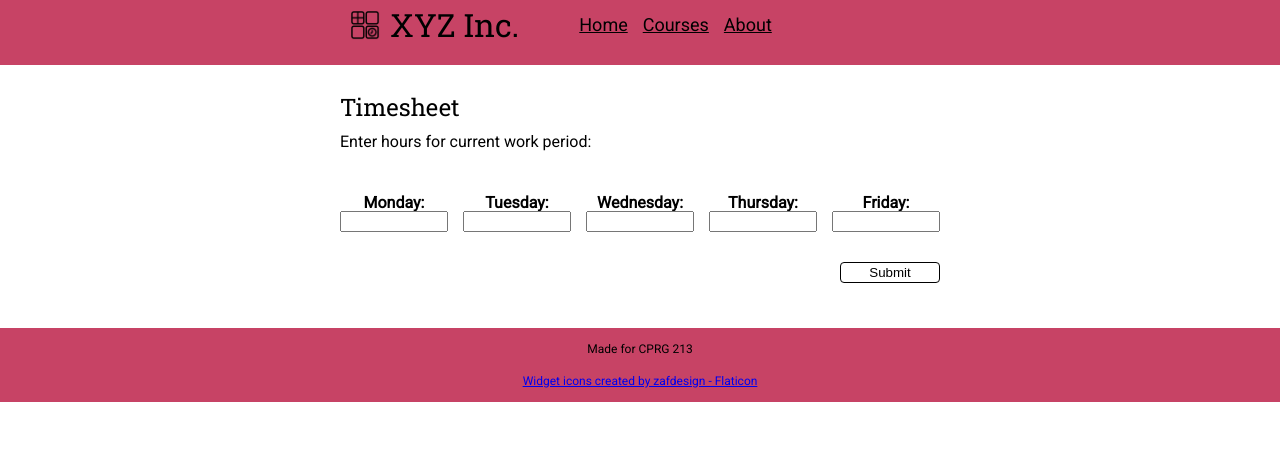
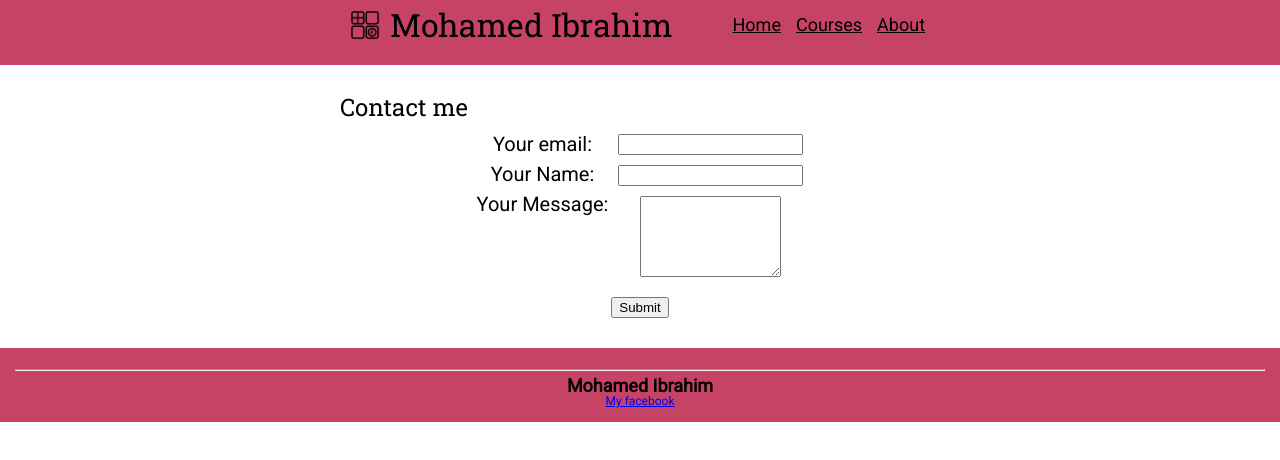
Before and after one commit to mfraht/MyWebsite, a plain HTML site: page about.html in a window 1280 px wide. Drawn offline with Linux system fonts and the light colour scheme.

Commit message:
conatct me

```diff
--- a/about.html
+++ b/about.html
@@ -4,7 +4,7 @@
     <meta charset="UTF-8" />
     <meta http-equiv="X-UA-Compatible" content="IE=edge" />
     <meta name="viewport" content="width=device-width, initial-scale=1.0" />
-    <title>XYZ Intranet - Timesheet</title>
+    <title>Mohamed Ibrahim</title>
     <link rel="stylesheet" href="styles/reset.css" />
     <link rel="stylesheet" href="styles/styles.css" />
     <link rel="preconnect" href="https://fonts.googleapis.com" />
@@ -18,7 +18,7 @@
     <header>
       <div class="fixed-width flex">
         <img src="images/logo.png" alt="widget logo" />
-        <h1>XYZ Inc.</h1>
+        <h1>Mohamed Ibrahim</h1>
         <nav>
           <h2 class="hidden">nav</h2>
           <ul class="flex">
@@ -31,47 +31,30 @@
     </header>
     <main class="fixed-width">
       <section class="timesheet-content">
-        <h2>Timesheet</h2>
-        <p>Enter hours for current work period:</p>
-        <form>
-          <div class="flex form_div">
-            <div>
-              <label for="date1">Monday:</label>
-              <input type="text" id="date1" />
-            </div>
-            <div>
-              <label for="date2">Tuesday:</label>
-              <input type="text" id="date2" />
-            </div>
-            <div>
-              <label for="date3">Wednesday:</label>
-              <input type="text" id="date3" />
-            </div>
-            <div>
-              <label for="date4">Thursday:</label>
-              <input type="text" id="date4" />
-            </div>
-            <div>
-              <label for="date5">Friday:</label>
-              <input type="text" id="date5" />
-            </div>
+        <h2>Contact me</h2>
+        <form action="#">
+        <section class="form-labels">
+          <div>
+            <label for="email">Your email:</label>
+            <label for="name">Your Name:</label>
+            <label for="message" class="texera-lable">Your Message:</label>
           </div>
-          <div class="button-div">
-            <button>Submit</button>
+          <div class="inputs">
+            <input type="text" id="name" name="name" />
+            <input type="email" id="email" name="email" />
+            <textarea name="message" id="message" cols="15" rows="5"></textarea>
           </div>
+        </section>
+        <div class="form-button">
+          <button type="submit">Submit</button>
+        </div>
 
-        </form>
-      </section>
+      </form>
     </main>
     <footer>
-      <div class="fixed-width">
-        <p>Made for CPRG 213</p>
-        <a
-          href="https://www.flaticon.com/free-icons/widget"
-          title="widget icons"
-          >Widget icons created by zafdesign - Flaticon</a
-        >
-      </div>
+      <hr />
+      <h3>Mohamed Ibrahim</h3>
+      <a href="#">My facebook</a>
     </footer>
   </body>
 </html>
--- a/styles/styles.css
+++ b/styles/styles.css
@@ -181,36 +181,36 @@ footer p {
 
 /***  INSTRUCTIONS:*/
 /* - The form will have 45px of space above and below. */
-form {
+/* form {
   margin: 45px 0px;
-  /* text-align: right; */
-}
+  /* text-align: right;
+} */
 .button-div {
   text-align: right;
 }
 /* - Labels will have a display property of block, be bold, and centered. */
-label {
+/* label {
   display: block;
   font-weight: bold;
   text-align: center;
-}
+} */
 /* - Input fields will be 100px wide. */
-input {
+/* input {
   width: 100px;
-}
+} */
 .form_div {
   gap: 15px;
 }
 /* - There will be 15px of space between each day. */
 /* - The button will be 21px tall and the same width as the input boxes (HINT: use the element inspector in your browser). */
-button {
+/* button {
   height: 21px;
   width: 100px;
   margin-top: 30px;
   border: black solid 1px;
   background: white;
   border-radius: 4px;
-}
+} */
 button:hover {
   background: gray;
 }
@@ -221,3 +221,32 @@ button:hover {
 /* - The button will use the same font as the body. */
 
 /*** INSERT YOUR WORK BELOW: ***/
+form {
+  display: flex;
+  flex-wrap: wrap;
+  justify-content: center;
+  gap: 20px;
+  font-size: 20px;
+}
+.form-labels {
+  display: flex;
+  justify-content: center;
+  gap: 10px;
+}
+footer {
+  text-align: center;
+}
+
+.timesheet-content div {
+  display: flex;
+  flex-direction: column;
+  align-items: center;
+  gap: 10px;
+}
+.inputs {
+  align-items: start;
+  row-gap: 18px;
+}
+.form-button{
+width: 100%;
+}
```
